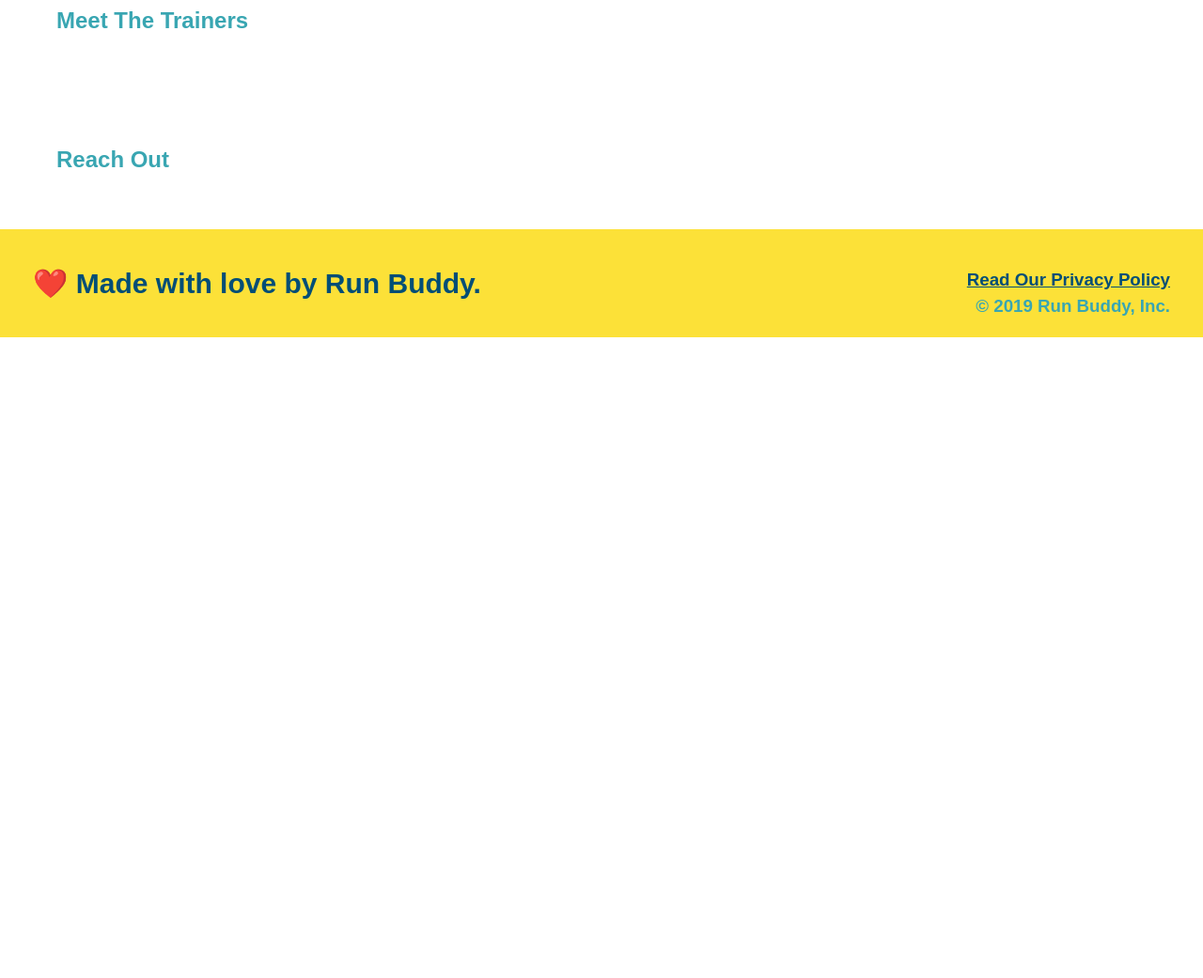
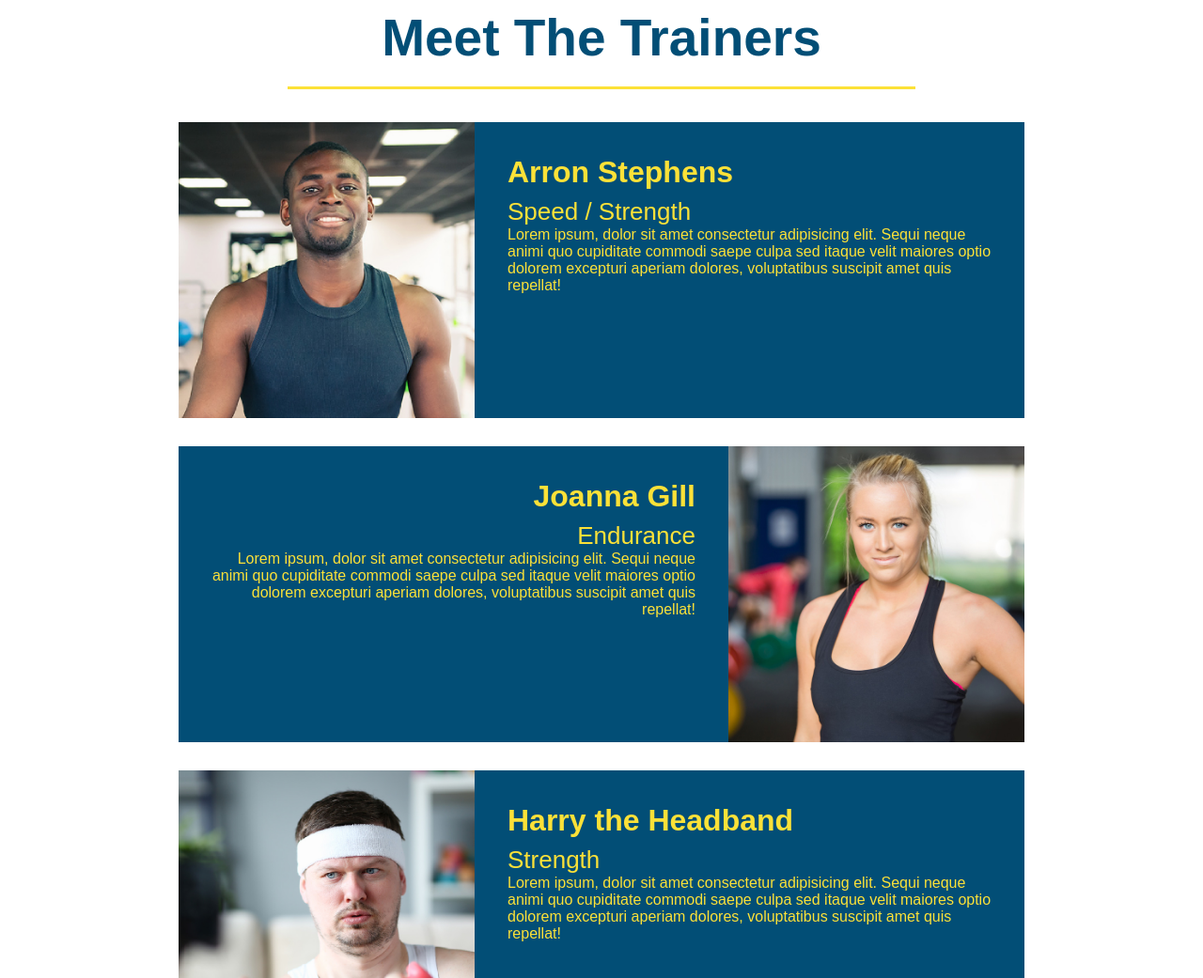
Before and after one commit to pwkinsley87/run-buddy, a plain HTML site: page index.html in a window 1280 px wide. Shown: the part 2680-3721 px from the top of the page at 94% size. Before the commit the page ends 3039 px from the top, so only its background shows below. Drawn offline with Linux system fonts and the light colour scheme.

Commit message:
meet the trainers section

```diff
--- a/assets/css/style.css
+++ b/assets/css/style.css
@@ -233,3 +233,52 @@
 }
 
 /* Hero Style End */
+
+.trainers {
+text-align: center
+}
+
+.trainer {
+    width: 900px;
+
+    margin: 0 auto 30px auto;
+
+    background:#024e76;
+
+    color:#fce138;
+
+    overflow: auto;
+}
+
+.trainer img {
+    width: 35%;
+    float: left;
+}
+
+.trainer-bio {
+    padding: 35px;
+
+    float: left;
+
+    width: 65%
+}
+
+.text-left {
+    text-align: left;
+}
+
+.text-right {
+    text-align: right;
+}
+
+.trainer-bio h3 {
+    font-size: 32px;
+
+    margin-bottom: 8px;
+}
+
+.trainer-bio h4 {
+    font-weight: lighter;
+
+    font-size: 26px;
+}
--- a/index.html
+++ b/index.html
@@ -107,8 +107,41 @@
             </div>
         </section>
 
-        <section id="your-trainers">
-             <h2>Meet The Trainers</h2>
+        <section id="your-trainers" class="trainers">
+             <h2 class="section-title primary-border">Meet The Trainers</h2>
+            <article class="trainer">
+                 <img src="./assets/images/trainer-1.jpg" alt="Arron Stephens in his workout clothes, ready to pump iron." />
+                 <div class="trainer-bio text-left">
+                     <h3>Arron Stephens</h3>
+                     <h4>Speed / Strength</h4>
+                     <p>Lorem ipsum, dolor sit amet consectetur adipisicing elit. Sequi neque animi quo cupiditate commodi saepe culpa sed
+                        itaque velit maiores optio dolorem excepturi aperiam dolores, voluptatibus suscipit amet quis repellat!
+                     </p>
+                 </div>
+            </article>
+
+            <article class="trainer">
+                <div class="trainer-bio text-right">
+                    <h3>Joanna Gill</h3>
+                    <h4>Endurance</h4>
+                    <p>Lorem ipsum, dolor sit amet consectetur adipisicing elit. Sequi neque animi quo cupiditate commodi saepe culpa sed
+                        itaque velit maiores optio dolorem excepturi aperiam dolores, voluptatibus suscipit amet quis repellat!
+                    </p>
+                </div>
+                 <img src=./assets/images/trainer-2.jpg alt="Joanna Gill cooling off after a workout." />
+            </article>
+
+            <article class="trainer">
+                <img src="./assets/images/trainer-3.jpg" alt="Harry Smith wearing a headband and lifting comically small pink weights.">
+                <div class="trainer-bio text-left">
+                     <h3>Harry the Headband</h3>
+                     <h4>Strength</h4>
+                     <p>Lorem ipsum, dolor sit amet consectetur adipisicing elit. Sequi neque animi quo cupiditate commodi saepe culpa sed
+                        itaque velit maiores optio dolorem excepturi aperiam dolores, voluptatibus suscipit amet quis repellat!
+                     </p>
+                </div>
+                            </article>
+
         </section>
 
         <section id="reach-out">
```
Also changed, not shown: assets/images/trainer-1.jpg (added), assets/images/trainer-2.jpg (added), assets/images/trainer-3.jpg (added).
